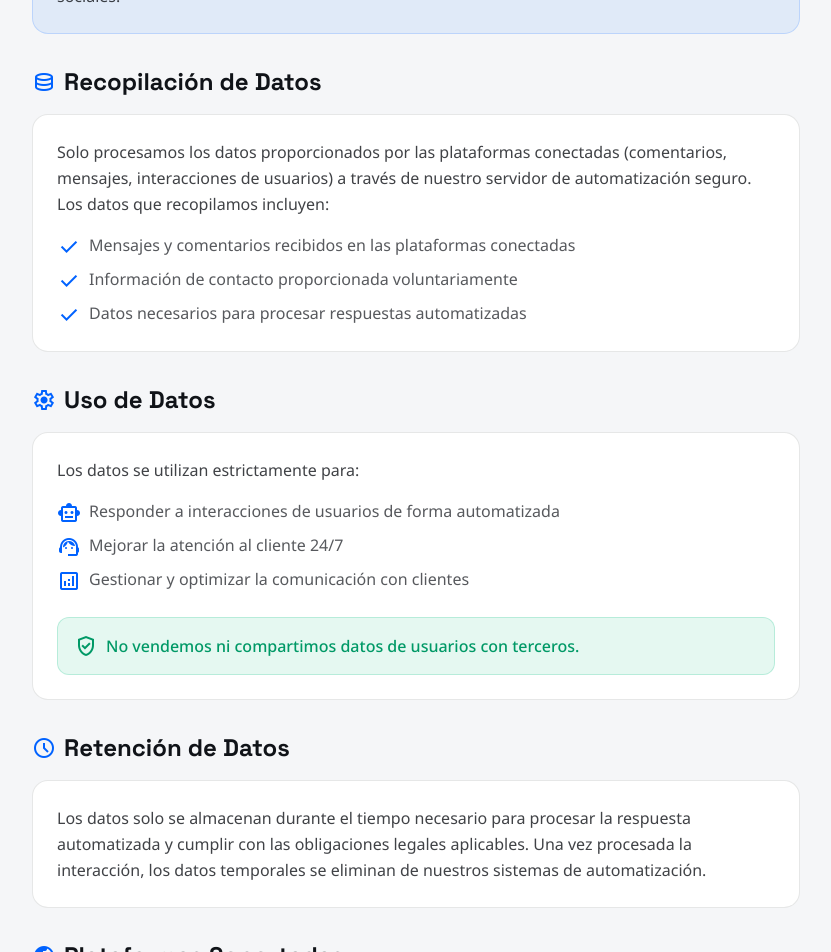
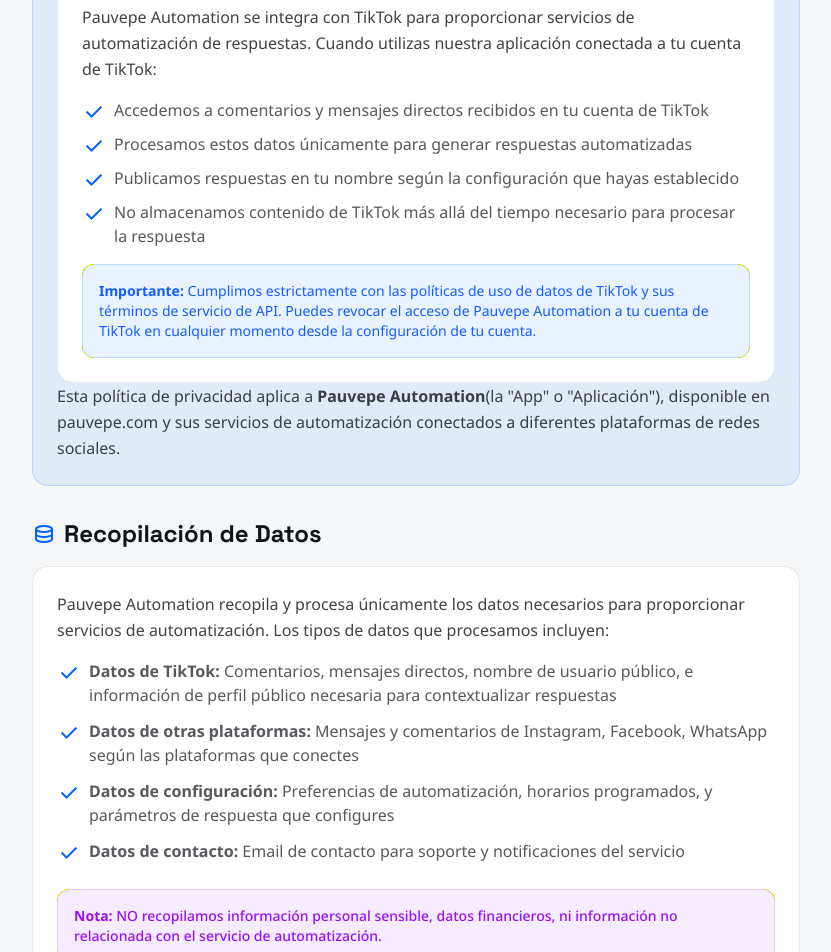
Before and after one commit to Pauvepe/Pauvepe.com, a Next.js app: page /privacy in a window 1280 px wide. Shown: the part 620-1572 px from the top of the page, without its empty margins (224-1055 px from the left). Built offline with nearby package versions, Linux system fonts and the light colour scheme.

Commit message:
Update page.tsx

```diff
--- a/src/app/privacy/page.tsx
+++ b/src/app/privacy/page.tsx
@@ -44,6 +44,50 @@
               </span>
               Información de la Aplicación
             </h3>
+             <div>
+  <h2 className="text-2xl font-bold font-[family-name:var(--font-display)] mb-4 flex items-center gap-2">
+    <span className="material-symbols-outlined text-[var(--primary)]">
+      integration_instructions
+    </span>
+    Integración con TikTok
+  </h2>
+  <div className="p-6 rounded-2xl bg-[var(--surface)] border border-[var(--foreground)]/10">
+    <p className="text-[var(--foreground)]/80 leading-relaxed mb-4">
+      Pauvepe Automation se integra con TikTok para proporcionar servicios de automatización de respuestas. Cuando utilizas nuestra aplicación conectada a tu cuenta de TikTok:
+    </p>
+    <ul className="space-y-2 text-[var(--foreground)]/70">
+      <li className="flex items-start gap-2">
+        <span className="material-symbols-outlined text-[var(--primary)] text-lg mt-0.5">
+          check
+        </span>
+        Accedemos a comentarios y mensajes directos recibidos en tu cuenta de TikTok
+      </li>
+      <li className="flex items-start gap-2">
+        <span className="material-symbols-outlined text-[var(--primary)] text-lg mt-0.5">
+          check
+        </span>
+        Procesamos estos datos únicamente para generar respuestas automatizadas
+      </li>
+      <li className="flex items-start gap-2">
+        <span className="material-symbols-outlined text-[var(--primary)] text-lg mt-0.5">
+          check
+        </span>
+        Publicamos respuestas en tu nombre según la configuración que hayas establecido
+      </li>
+      <li className="flex items-start gap-2">
+        <span className="material-symbols-outlined text-[var(--primary)] text-lg mt-0.5">
+          check
+        </span>
+        No almacenamos contenido de TikTok más allá del tiempo necesario para procesar la respuesta
+      </li>
+    </ul>
+    <div className="mt-4 p-4 rounded-xl bg-blue-500/10 border border-blue-500/20">
+      <p className="text-blue-600 text-sm">
+        <strong>Importante:</strong> Cumplimos estrictamente con las políticas de uso de datos de TikTok y sus términos de servicio de API. Puedes revocar el acceso de Pauvepe Automation a tu cuenta de TikTok en cualquier momento desde la configuración de tu cuenta.
+      </p>
+    </div>
+  </div>
+</div>
             <p className="text-[var(--foreground)]/80 leading-relaxed">
               Esta política de privacidad aplica a <strong>Pauvepe Automation</strong>
               (la "App" o "Aplicación"), disponible en pauvepe.com y sus servicios
@@ -59,36 +103,50 @@
     Recopilación de Datos
   </h2>
   <div className="p-6 rounded-2xl bg-[var(--surface)] border border-[var(--foreground)]/10">
-                <p className="text-[var(--foreground)]/80 leading-relaxed">
-                  Solo procesamos los datos proporcionados por las plataformas
-                  conectadas (comentarios, mensajes, interacciones de usuarios)
-                  a través de nuestro servidor de automatización seguro. Los
-                  datos que recopilamos incluyen:
+    <p className="text-[var(--foreground)]/80 leading-relaxed mb-4">
+      Pauvepe Automation recopila y procesa únicamente los datos necesarios para proporcionar servicios de automatización. Los tipos de datos que procesamos incluyen:
     </p>
-                <ul className="mt-4 space-y-2 text-[var(--foreground)]/70">
+    <ul className="mt-4 space-y-3 text-[var(--foreground)]/70">
       <li className="flex items-start gap-2">
         <span className="material-symbols-outlined text-[var(--primary)] text-lg mt-0.5">
           check
         </span>
-                    Mensajes y comentarios recibidos en las plataformas
-                    conectadas
+        <div>
+          <strong>Datos de TikTok:</strong> Comentarios, mensajes directos, nombre de usuario público, e información de perfil público necesaria para contextualizar respuestas
+        </div>
       </li>
       <li className="flex items-start gap-2">
         <span className="material-symbols-outlined text-[var(--primary)] text-lg mt-0.5">
           check
         </span>
-                    Información de contacto proporcionada voluntariamente
+        <div>
+          <strong>Datos de otras plataformas:</strong> Mensajes y comentarios de Instagram, Facebook, WhatsApp según las plataformas que conectes
+        </div>
       </li>
       <li className="flex items-start gap-2">
         <span className="material-symbols-outlined text-[var(--primary)] text-lg mt-0.5">
           check
         </span>
-                    Datos necesarios para procesar respuestas automatizadas
+        <div>
+          <strong>Datos de configuración:</strong> Preferencias de automatización, horarios programados, y parámetros de respuesta que configures
+        </div>
+      </li>
+      <li className="flex items-start gap-2">
+        <span className="material-symbols-outlined text-[var(--primary)] text-lg mt-0.5">
+          check
+        </span>
+        <div>
+          <strong>Datos de contacto:</strong> Email de contacto para soporte y notificaciones del servicio
+        </div>
       </li>
     </ul>
+    <div className="mt-6 p-4 rounded-xl bg-purple-500/10 border border-purple-500/20">
+      <p className="text-purple-600 font-medium text-sm">
+        <strong>Nota:</strong> NO recopilamos información personal sensible, datos financieros, ni información no relacionada con el servicio de automatización.
+      </p>
     </div>
   </div>
-
+</div>
             <div>
               <h2 className="text-2xl font-bold font-[family-name:var(--font-display)] mb-4 flex items-center gap-2">
                 <span className="material-symbols-outlined text-[var(--primary)]">
```
Lines whose indentation alone changed are shown as unchanged.
